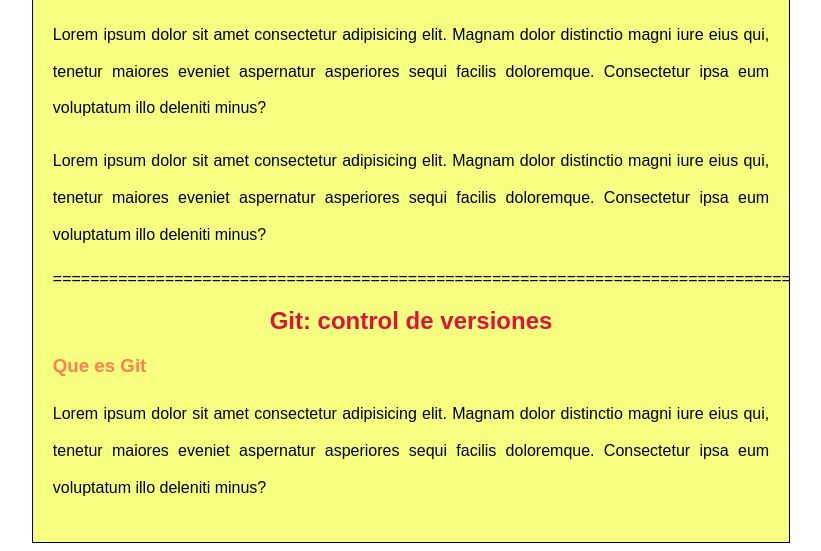
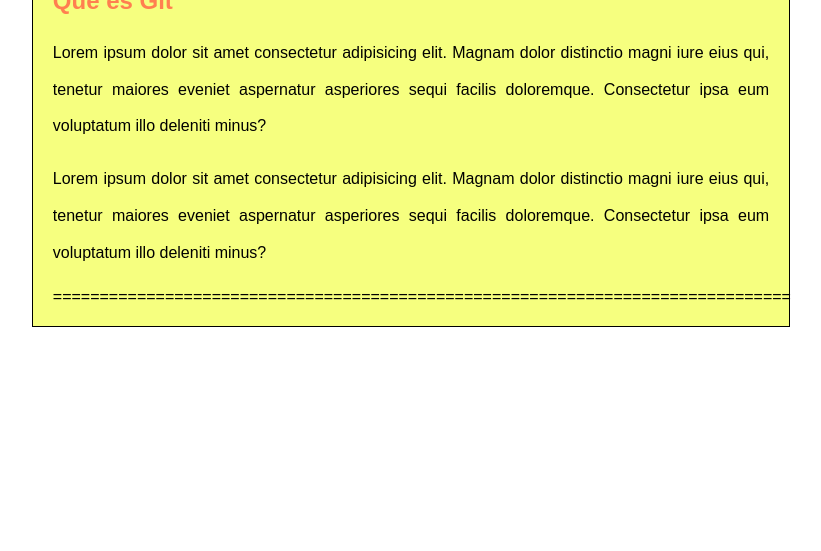
Before and after one commit to AlbertSchmalbach/Web_Blog, a plain HTML site: page index.html in a window 1280 px wide. Shown: the part 286-837 px from the top of the page, without its empty margins (229-1050 px from the left). After the commit the page ends 800 px from the top, so only its background shows below. Drawn offline with Linux system fonts and the light colour scheme.

Commit message:
Modificacion al sitio

```diff
--- a/index.html
+++ b/index.html
@@ -16,16 +16,12 @@
     </header>
     <div class="container">
 
-
+        ===============================================================================
         <h1 class="titulo">Git: control de versiones</h1>
         <h2 class="subtitulo">Que es Git</h2>
         <p class="texto">Lorem ipsum dolor sit amet consectetur adipisicing elit. Magnam dolor distinctio magni iure eius qui, tenetur maiores eveniet aspernatur asperiores sequi facilis doloremque. Consectetur ipsa eum voluptatum illo deleniti minus?</p>
         <p class="texto">Lorem ipsum dolor sit amet consectetur adipisicing elit. Magnam dolor distinctio magni iure eius qui, tenetur maiores eveniet aspernatur asperiores sequi facilis doloremque. Consectetur ipsa eum voluptatum illo deleniti minus?</p>
         ===============================================================================
-        <h2 class="titulo">Git: control de versiones</h2>
-        <h3 class="subtitulo">Que es Git</h3>
-
-        <p class="texto">Lorem ipsum dolor sit amet consectetur adipisicing elit. Magnam dolor distinctio magni iure eius qui, tenetur maiores eveniet aspernatur asperiores sequi facilis doloremque. Consectetur ipsa eum voluptatum illo deleniti minus?</p>
     </div>
 
 </body>
```
